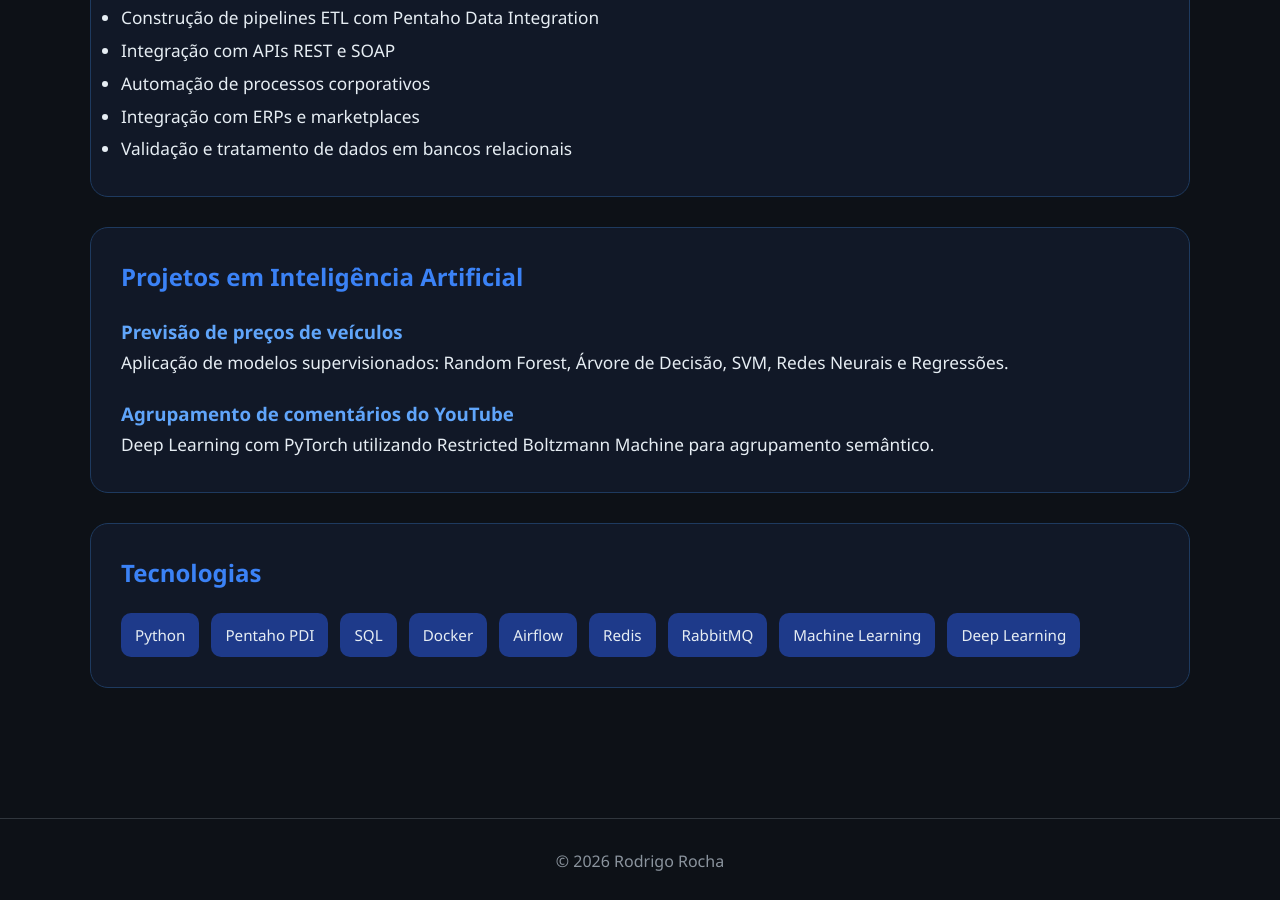
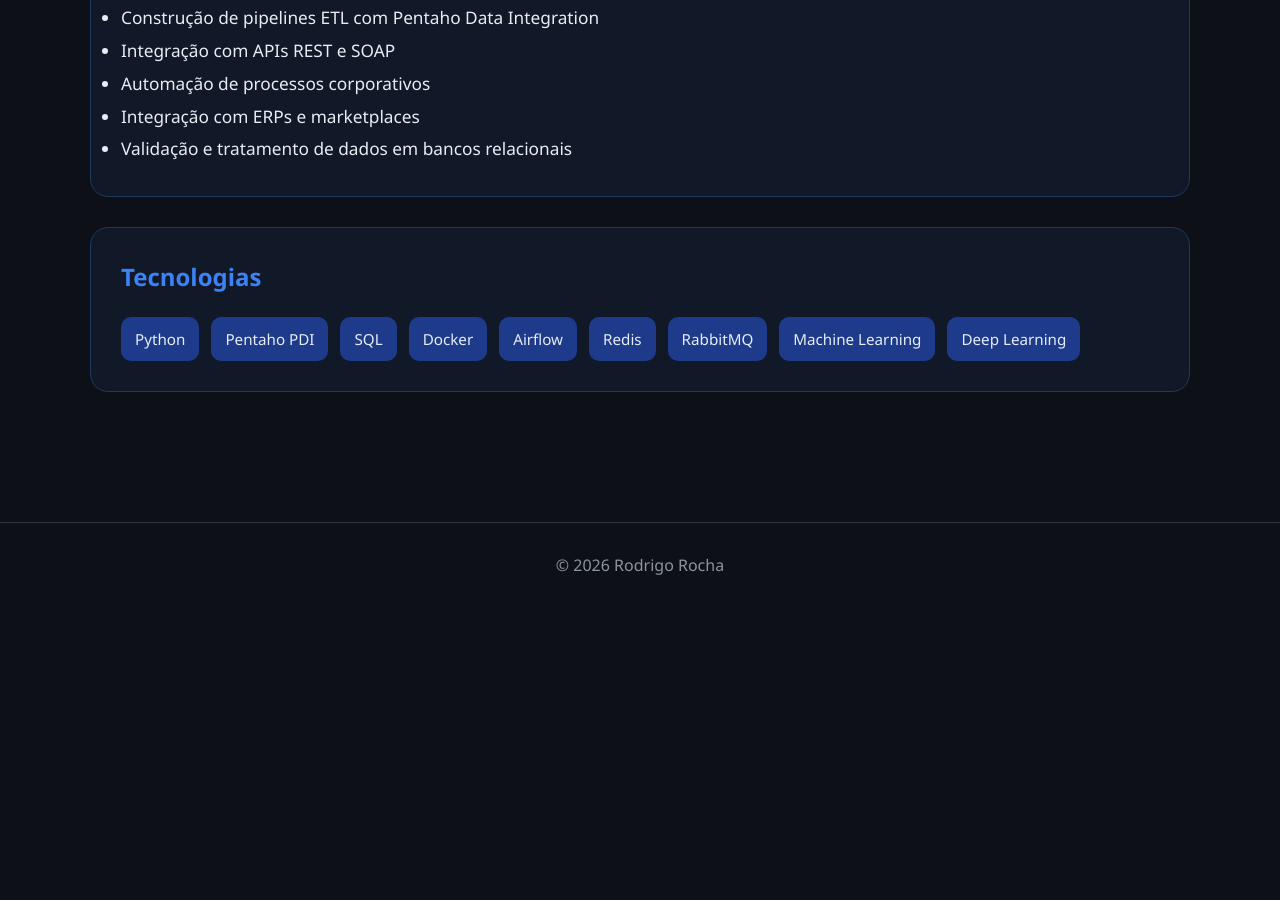
Before and after one commit to rodrigorocha1234/rodrigorocha1234.github.io, a Jekyll site: the page built from about.md, in a window 1280 px wide and 900 px high, scrolled down 713 px. Built offline with Jekyll 4.4.1, drawn with Linux system fonts in a browser that asks for light colours; after the commit the page ends 1322 px from its top, so only the background shows below that.

Commit message:
remove AI projects section from About page

```diff
--- a/about.md
+++ b/about.md
@@ -48,22 +48,6 @@ permalink: /about/
 
     </div>
 
-    <div class="about-card">
-
-        <h2>Projetos em Inteligência Artificial</h2>
-
-        <h3>Previsão de preços de veículos</h3>
-        <p>
-            Aplicação de modelos supervisionados:
-            Random Forest, Árvore de Decisão, SVM, Redes Neurais e Regressões.
-        </p>
-
-        <h3>Agrupamento de comentários do YouTube</h3>
-        <p>
-            Deep Learning com PyTorch utilizando Restricted Boltzmann Machine para agrupamento semântico.
-        </p>
-
-    </div>
 
     <div class="about-card">
 
```
